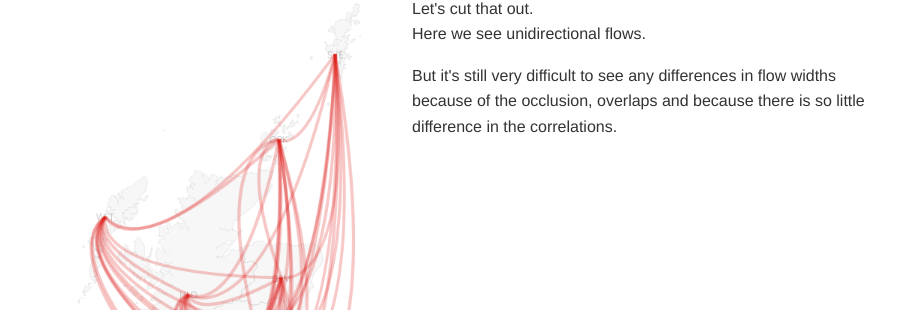
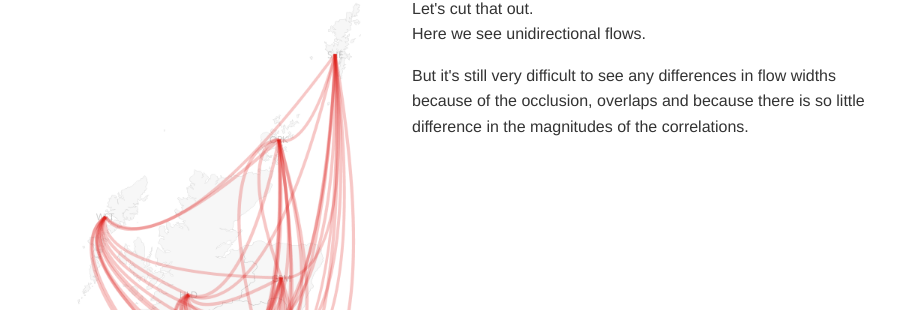
Before and after one commit to gicentre/scrc, a Jekyll site: the page docs/correlation/correlation.local.html, which Jekyll copies as it is, in a window 1280 px wide and 900 px high, scrolled down 1057 px. Shown: the part 193-503 px from the top of the window, without its empty margins (183-1096 px from the left). Built offline with Jekyll 4.4.1, drawn with Linux system fonts in a browser that asks for light colours; some of the changed text lies outside the part shown.

Commit message:
Minor edits

```diff
--- a/docs/correlation/correlation.local.html
+++ b/docs/correlation/correlation.local.html
@@ -297,7 +297,7 @@ table {border:none}
 </div>
 <p>Let&apos;s cut that out.<br>
 Here we see unidirectional flows.</p>
-<p>But it&apos;s still very difficult to see any differences in flow widths because of the occlusion, overlaps and because there is so little difference in the correlations.</p>
+<p>But it&apos;s still very difficult to see any differences in flow widths because of the occlusion, overlaps and because there is so little difference in the magnitudes of the correlations.</p>
 <hr>
 <h4 class="mume-header" id="rescale-to-reveal">Rescale to Reveal</h4>
 
```
Also changed, not shown: other parts of docs/correlation/correlation.local.html (+2 -0 lines), docs/correlation/correlation.md (+4 -1 lines).
